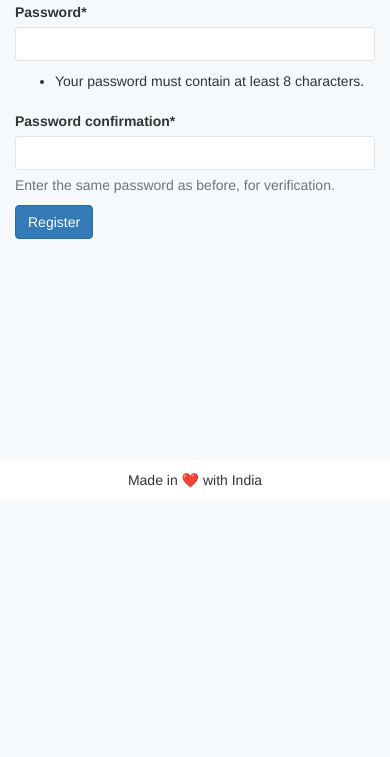
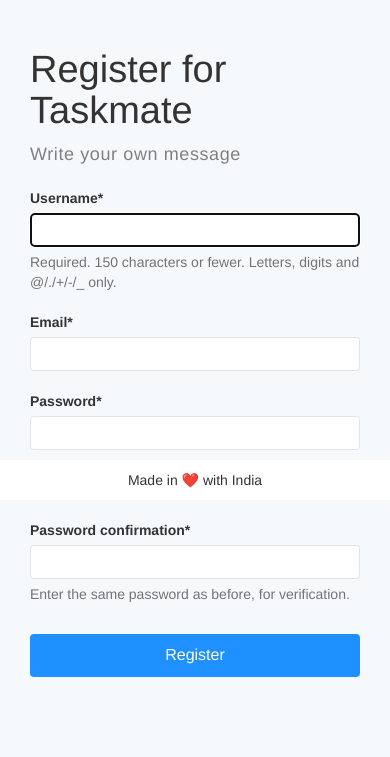
Before and after one commit to paik1/YourLaundryGuy, a Django app: page /accounts/register in a window 390 px wide. Shown: the part 344-1101 px from the top of the page. Before the commit the page ends 832 px from the top, so only its background shows below. Run offline with Django 3.2, Linux system fonts and the light colour scheme; some libraries are stand-ins or nearby versions.

Commit message:
🎨 Beautified the Register Template

```diff
--- a/yourlaundryguy/static/css/login.css
+++ b/yourlaundryguy/static/css/auth.css
@@ -1,31 +1,31 @@
-.login {
+.auth-div {
   display: grid;
 }
 
-.login-banner {
+.auth-banner {
   max-width: 100%;
   height: calc(100vh - 90px);
   background: black;
 }
 
-.login-banner > img {
+.auth-banner > img {
   /* object-fit: cover; */
   height: 100%;
   width: 100%;
   opacity: 0.3;
 }
 
-.login-user {
+.auth-user {
   margin: auto;
   padding: 10rem;
   margin-bottom: 50px;
 }
 
-.login-user > h2 {
+.auth-user > h2 {
   font-size: 38px;
 }
 
-.login-user > p {
+.auth-user > p {
   font-size: 18px;
   font-weight: 300;
   letter-spacing: 0.6px;
@@ -33,7 +33,7 @@
   margin-bottom: 20px;
 }
 
-.login-btn {
+.auth-btn {
   width: 100%;
   border-radius: 4px;
   border: none;
@@ -67,21 +67,25 @@
   color: dodgerblue;
 }
 
+.register-div{
+  padding: 1rem 10rem;
+}
+
 /* Media Query */
 @media screen and (min-width: 600px) {
-  .login {
+  .auth-div {
     grid-template-columns: repeat(auto-fit, minmax(260px, 1fr));
   }
 }
 
 @media screen and (max-width: 600px) {
-  .login {
+  .auth-div {
     grid-template-columns: repeat(auto-fit, minmax(160, 1fr));
   }
-  .login-banner {
+  .auth-banner {
     height: unset;
   }
-  .login-user {
+  .auth-user {
     padding: 3rem;
   }
 }
--- a/yourlaundryguy/templates/base.html
+++ b/yourlaundryguy/templates/base.html
@@ -22,7 +22,7 @@
         height: 100%;
       }
     </style>
-    <link rel="stylesheet" href="{% static 'css/login.css' %}" />
+    <link rel="stylesheet" href="{% static 'css/auth.css' %}" />
     <link rel="stylesheet" href="{% static 'css/home.css' %}" />
     <link rel="stylesheet" href="{% static 'css/base.css' %}" />
 
--- a/yourlaundryguy/users_app/templates/register.html
+++ b/yourlaundryguy/users_app/templates/register.html
@@ -1,30 +1,36 @@
-{% extends 'base.html' %}
-{% load crispy_forms_tags %}
+{% extends 'base.html' %} {% load crispy_forms_tags %} {% block title %}
+<title>Register - Taskmate</title>
+{% endblock title %} {% block content %}
+<div class="auth-div">
+  <div class="auth-banner">
+    <img
+      src="https://images.unsplash.com/photo-1489274495757-95c7c837b101?ixlib=rb-1.2.1&ixid=eyJhcHBfaWQiOjEyMDd9&auto=format&fit=crop&w=958&q=80"
+      alt="auth-banner"
+    />
+  </div>
+  <div class="auth-user register-div">
+    <h2>Register for Taskmate</h2>
+    <p>Write your own message</p>
 
-{% block title %}
-  <title>Register - Taskmate</title>
-{% endblock title %}
+    <form method="POST" class="mt-5 col-6">
+      {% csrf_token %} {{ register_form|crispy }}
 
-{% block content %}
-    <div class="container">
-        </br>
-        <h2>Register for Taskmate</h2>
-        {% if messages %}
-        {% for message in messages %}
-            <div class="alert alert-info alert-dismissible fade show" role="alert">
-            {{ message }}
-            <button type="button" class="close" data-dismiss="alert" aria-label="Close">
-            <span aria-hidden="true">&times;</span>
-            </button>
-            </div>
-        {% endfor %}
-        {% endif %}
+      <button type="submit" class="auth-btn">Register</button>
+    </form>
 
-        <form method="POST" class="mt-5 col-6">
-            {% csrf_token %}
-            {{ register_form|crispy }}
-
-            <button type="submit" class="btn btn-primary mb-5">Register</button>
-        </form>
+    {% if messages %} {% for message in messages %}
+    <div class="alert alert-info alert-dismissible fade show" role="alert">
+      {{ message }}
+      <button
+        type="button"
+        class="close"
+        data-dismiss="alert"
+        aria-label="Close"
+      >
+        <span aria-hidden="true">&times;</span>
+      </button>
     </div>
+    {% endfor %} {% endif %}
+  </div>
+</div>
 {% endblock content %}
```
Also changed, not shown: yourlaundryguy/users_app/templates/registration/login.html (+5 -5 lines).
